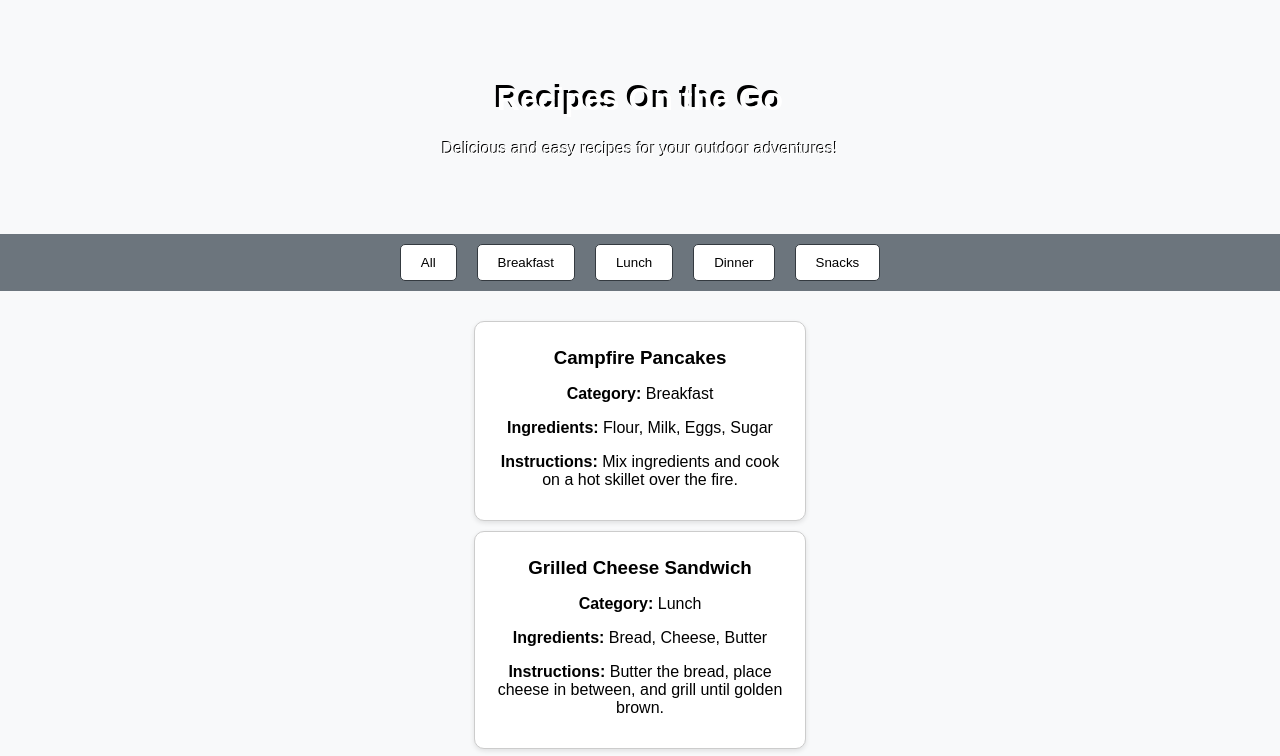
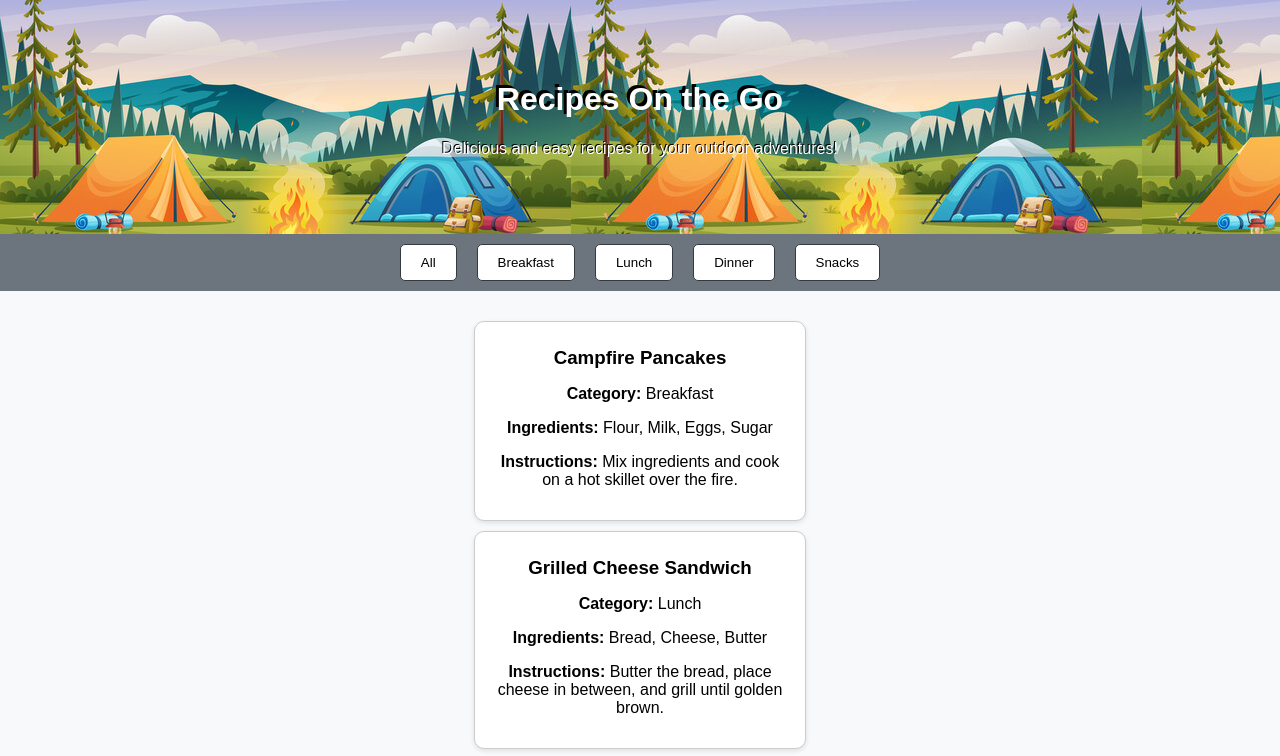
Before and after one commit to jericayuan/webjamonthego, a website: page index.html in a window 1280 px wide. Shown: the top 756 px of the page. Drawn offline with Linux system fonts and the light colour scheme.

Commit message:
Update styles.css

```diff
--- a/styles.css
+++ b/styles.css
@@ -8,7 +8,7 @@ body {
 header {
   text-align: center;
   padding: 60px;
-  background-image: url("/photos/camping background.jpg");
+  background-image: url("/photos/campingbackground.jpg");
   background-image: center;
   color: white;
 }
```
